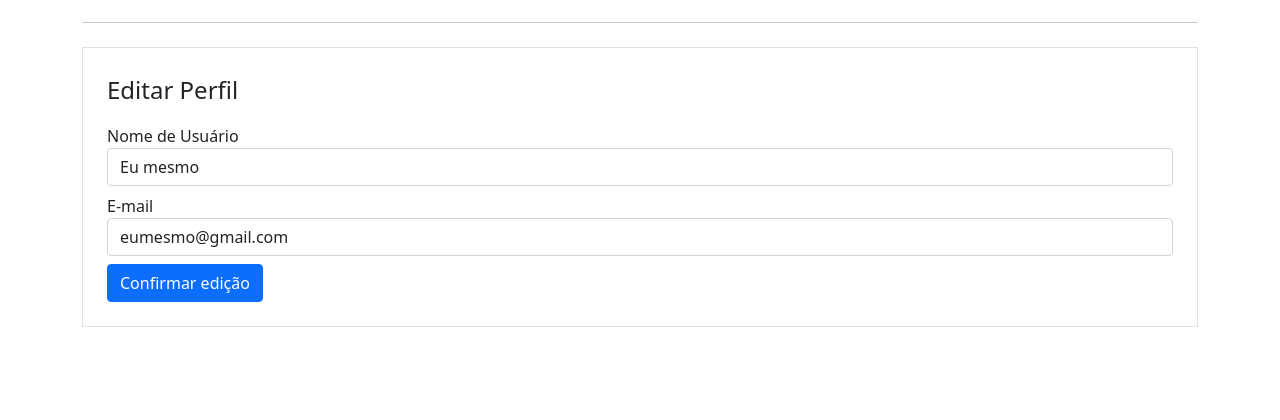
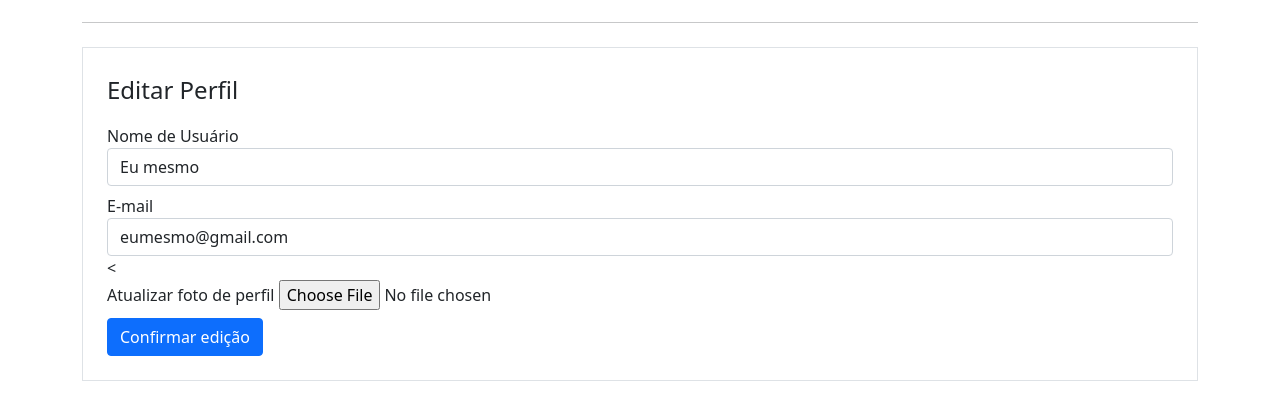
Before and after one commit to DanielCastilhoDIniz/site02_flask, a Flask app: page /perfil/editar in a window 1280 px wide. Shown: the part 330-750 px from the top of the page. Run offline with Flask 3, Linux system fonts and the light colour scheme; a user stored in the database is signed in; some libraries are stand-ins or nearby versions.

Commit message:
atualizar foto do perfil

```diff
--- a/comunidadetecnologica/forms.py
+++ b/comunidadetecnologica/forms.py
@@ -1,4 +1,5 @@
 from flask_wtf import FlaskForm
+from flask_wtf.file import FileField,FileAllowed
 from wtforms import StringField, PasswordField, SubmitField, BooleanField
 from wtforms.validators import DataRequired, Length, Email, EqualTo, ValidationError
 from comunidadetecnologica.models import Usuario
@@ -29,6 +30,7 @@ class FormLogin(FlaskForm):
 class FormEiditarPerfil(FlaskForm):
     username = StringField('Nome de Usuário', validators=[DataRequired()])
     email = StringField('E-mail', validators=[DataRequired(), Email()])
+    foto_perfil =FileField('Atualizar foto de perfil', validators=[FileAllowed(['jpg','png'])])
     button_submit_editarperfil = SubmitField('Confirmar edição')
 
     def validate_email(self, email):
--- a/comunidadetecnologica/templates/editarperfil.html
+++ b/comunidadetecnologica/templates/editarperfil.html
@@ -1,8 +1,6 @@
 {% extends 'perfil.html' %}
 
 {% block form_edital_perfil %}
-
-<h1> </h1>
 
     <div class="container">
         <hr>
@@ -41,16 +39,23 @@
                             </div>
                             {% else %}
                                 {{form.email(class="form-control")}}
-            {%endif%}
+                            {% endif %}
                         </div>
 
-
-
-
+                        <<div class="form-group">
+                            {{ form.foto_perfil.label }}
+                            {{ form.foto_perfil(class="form-control-file") }}
+                            {% if form.foto_perfil.errors %}
+                                {% for erro in form.foto_perfil.errors %}
+                                    <span class="text-danger">{{ erro }}</span><br>
+                                {% endfor %}
+                            {% endif %}
+                        </div>
                     </fieldset>
                     {{ form.button_submit_editarperfil (class="btn btn-primary mt-2") }}
                 </form>
             </div>
         </div>
+    </div>
 
 {% endblock %}
```
Lines whose indentation alone changed are shown as unchanged.
